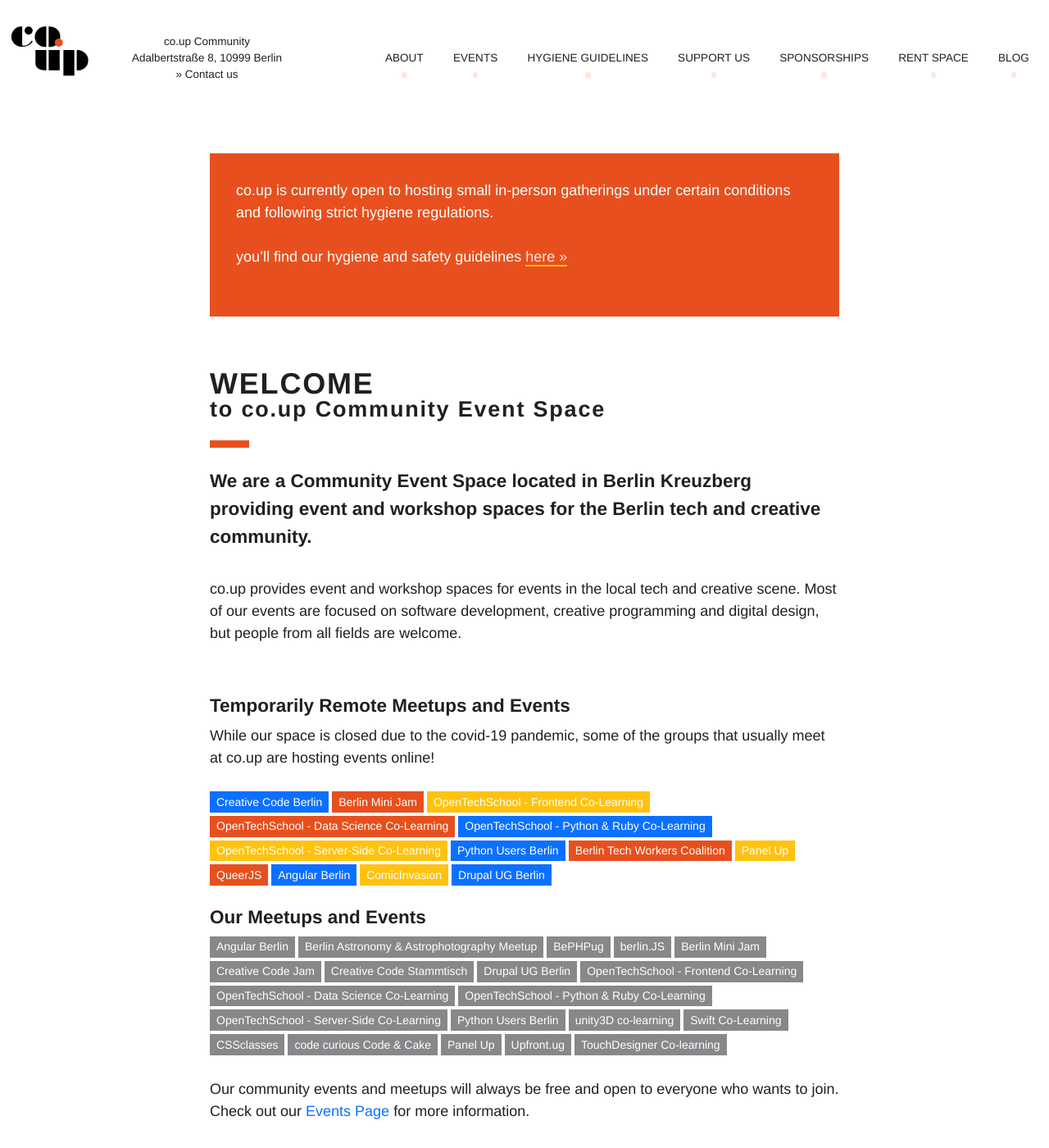
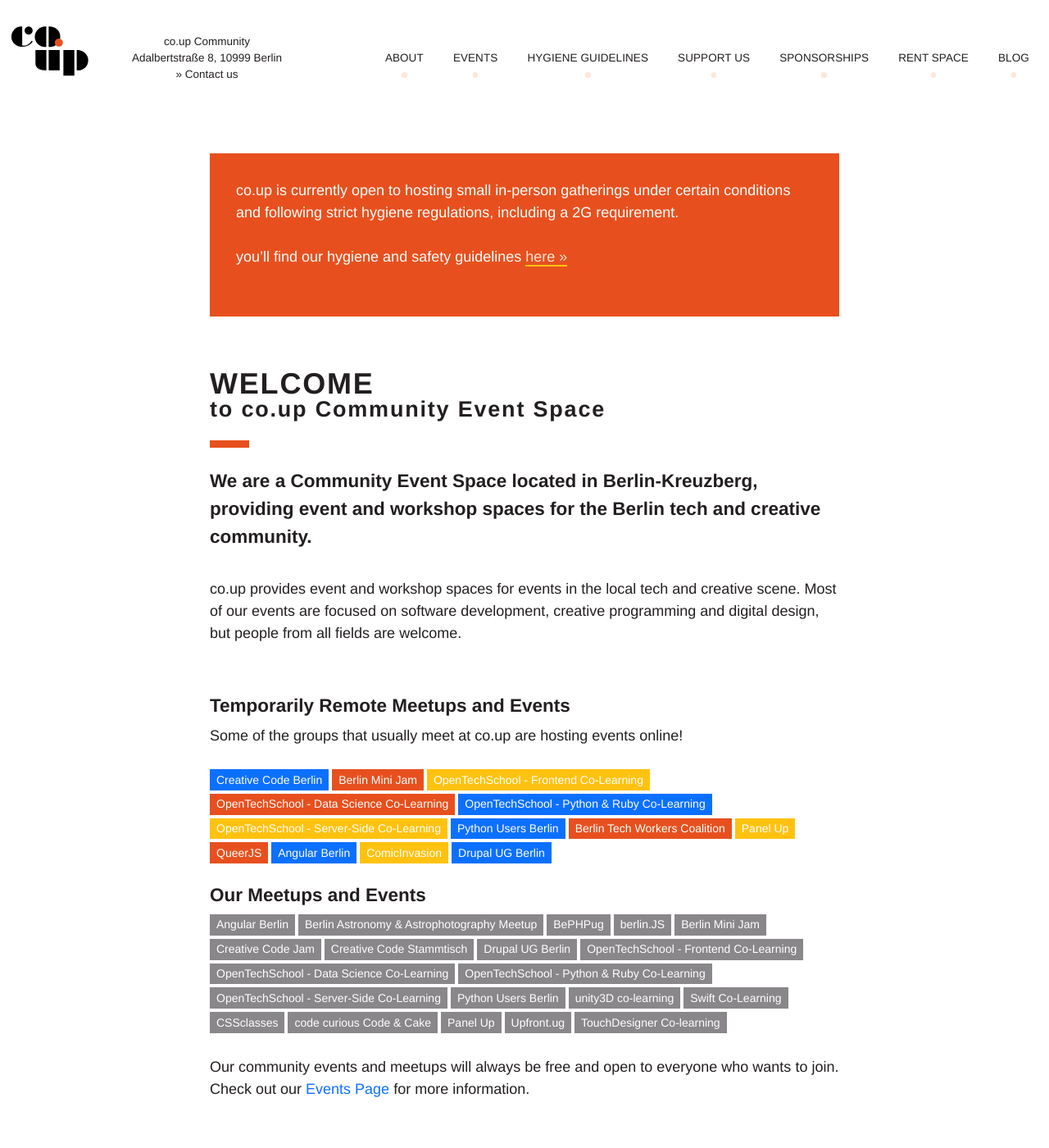
Before and after one commit to co-up/co-up.de, a Jekyll site: the page built from index.html, in a window 1280 px wide and 1400 px high. Shown: the whole window at 82% size. Built offline with Jekyll 4.4.1, drawn with Linux system fonts in a browser that asks for light colours; some of the changed text lies outside the part shown.

Commit message:
edited copy + added 2G requirement mention

```diff
--- a/index.html
+++ b/index.html
@@ -4,7 +4,7 @@
 
 <div class="announcement mb4 mb5-l">
   <p>
-    co.up is currently open to hosting small in-person gatherings under certain conditions and following strict hygiene regulations.
+    co.up is currently open to hosting small in-person gatherings under certain conditions and following strict hygiene regulations, including a 2G requirement.
   </p>
   <p>
     you’ll find our hygiene and safety guidelines <a href="https://co-up.de/hygiene-safety-guidelines/" class="announcement-link">here »</a>
@@ -16,7 +16,7 @@
 </h1>
 
 <p class="teaser">
-  We are a Community Event Space located in Berlin Kreuzberg providing event and workshop spaces for the Berlin tech and creative community.
+  We are a Community Event Space located in Berlin-Kreuzberg, providing event and workshop spaces for the Berlin tech and creative community.
 </p>
 
 <section class="support-section">
@@ -28,7 +28,7 @@
 <section class="support-section">
   <h3 id="remote-meetups">Temporarily Remote Meetups and Events</h3>
   <p>
-    While our space is closed due to the covid-19 pandemic, some of the groups that usually meet at co.up are hosting events online!
+    Some of the groups that usually meet at co.up are hosting events online!
   </p>
 
   {% include hosted-meetups-remote.html %}
```
Also changed, not shown: other parts of index.html (+1 -1 lines).
